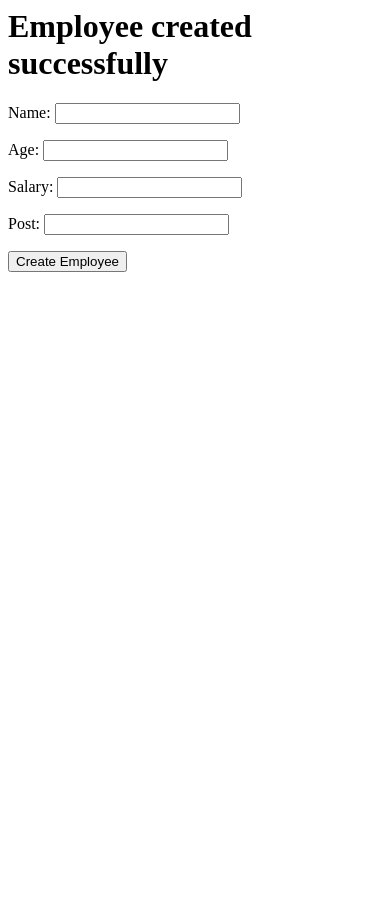
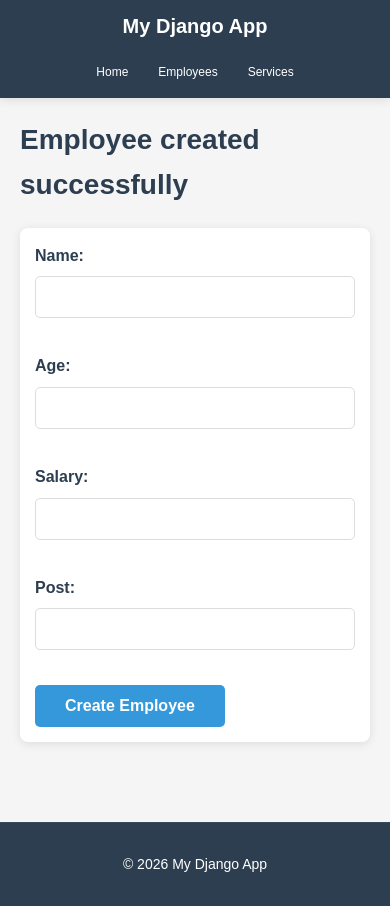
Before and after one commit to GohilVijay07/django-basic-skeleton, a Django app: page /employee/createEmployeeWithForm/ in a window 390 px wide. Before the commit the page ends 272 px from the top, so only its background shows below. Run offline with Django 5.2, Linux system fonts and the light colour scheme.

Commit message:
Add base template and styles for consistent layout; update employee templates

```diff
--- a/learning26/learning26/settings.py
+++ b/learning26/learning26/settings.py
@@ -129,4 +129,7 @@ USE_TZ = True
 # Static files (CSS, JavaScript, Images)
 # https://docs.djangoproject.com/en/6.0/howto/static-files/
 
-STATIC_URL = 'static/'
+STATIC_URL = '/static/'
+STATICFILES_DIRS = [
+    BASE_DIR / "static",
+]
--- /dev/null
+++ b/learning26/static/css/styles.css
@@ -0,0 +1,323 @@
+*{
+    margin: 0;
+    padding: 0;
+    box-sizing: border-box;
+    font-family: 'Poppins', sans-serif;
+}
+
+body {
+    background-color: #f5f5f5;
+    color: #333;
+    line-height: 1.6;
+}
+
+/* NAVBAR STYLING */
+.navbar{
+    display: flex;
+    align-items: center;
+    justify-content: space-between;
+    padding: 20px 40px;
+    background-color: #2c3e50;
+    box-shadow: 0 2px 10px rgba(0, 0, 0, 0.1);
+    position: sticky;
+    top: 0;
+    z-index: 100;
+}
+
+.logo{
+    color: #fff;
+    font-size: 28px;
+    font-weight: bold;
+    transition: color 0.3s ease;
+}
+
+.logo:hover {
+    color: #3498db;
+}
+
+.links{
+    display: flex;
+    gap: 30px;
+}
+
+.links a{
+    color: #fff;
+    text-decoration: none;
+    font-size: 16px;
+    font-weight: 500;
+    transition: all 0.3s ease;
+    padding: 8px 12px;
+    border-radius: 5px;
+}
+
+.links a:hover{
+    background-color: #3498db;
+    color: #fff;
+    transform: translateY(-2px);
+}
+
+/* MAIN CONTENT STYLING */
+main {
+    max-width: 1200px;
+    margin: 40px auto;
+    padding: 0 20px;
+    min-height: calc(100vh - 200px);
+}
+
+h1, h2, h3 {
+    color: #2c3e50;
+    margin-bottom: 20px;
+    margin-top: 20px;
+}
+
+h1 {
+    font-size: 36px;
+}
+
+h2 {
+    font-size: 28px;
+}
+
+/* FORM STYLING */
+form {
+    background-color: #fff;
+    padding: 30px;
+    border-radius: 8px;
+    box-shadow: 0 2px 10px rgba(0, 0, 0, 0.1);
+    margin: 20px 0;
+}
+
+form p {
+    margin-bottom: 20px;
+}
+
+label {
+    display: block;
+    margin-bottom: 8px;
+    font-weight: 600;
+    color: #2c3e50;
+}
+
+input[type="text"],
+input[type="email"],
+input[type="password"],
+input[type="number"],
+input[type="date"],
+textarea,
+select {
+    width: 100%;
+    padding: 12px;
+    margin-bottom: 15px;
+    border: 1px solid #ddd;
+    border-radius: 5px;
+    font-size: 14px;
+    font-family: 'Poppins', sans-serif;
+    transition: border-color 0.3s ease;
+}
+
+input:focus,
+textarea:focus,
+select:focus {
+    outline: none;
+    border-color: #3498db;
+    box-shadow: 0 0 5px rgba(52, 152, 219, 0.3);
+}
+
+/* BUTTON STYLING */
+button,
+input[type="submit"] {
+    background-color: #3498db;
+    color: white;
+    padding: 12px 30px;
+    border: none;
+    border-radius: 5px;
+    font-size: 16px;
+    font-weight: 600;
+    cursor: pointer;
+    transition: all 0.3s ease;
+    margin-right: 10px;
+}
+
+button:hover,
+input[type="submit"]:hover {
+    background-color: #2980b9;
+    transform: translateY(-2px);
+    box-shadow: 0 5px 15px rgba(52, 152, 219, 0.4);
+}
+
+button:active,
+input[type="submit"]:active {
+    transform: translateY(0);
+}
+
+/* TABLE STYLING */
+table {
+    width: 100%;
+    border-collapse: collapse;
+    background-color: #fff;
+    box-shadow: 0 2px 10px rgba(0, 0, 0, 0.1);
+    border-radius: 8px;
+    overflow: hidden;
+}
+
+table thead {
+    background-color: #2c3e50;
+    color: #fff;
+}
+
+table th,
+table td {
+    padding: 15px;
+    text-align: left;
+    border-bottom: 1px solid #ddd;
+}
+
+table tbody tr {
+    transition: background-color 0.3s ease;
+}
+
+table tbody tr:hover {
+    background-color: #f8f9fa;
+}
+
+table a {
+    color: #3498db;
+    text-decoration: none;
+    transition: color 0.3s ease;
+}
+
+table a:hover {
+    color: #2980b9;
+    text-decoration: underline;
+}
+
+/* FOOTER STYLING */
+footer {
+    background-color: #2c3e50;
+    color: #fff;
+    text-align: center;
+    padding: 30px 20px;
+    margin-top: 60px;
+    border-top: 1px solid #34495e;
+}
+
+footer p {
+    margin: 0;
+    font-size: 14px;
+}
+
+/* LISTS STYLING */
+ul, ol {
+    margin: 20px 0;
+    padding-left: 20px;
+}
+
+li {
+    margin-bottom: 10px;
+}
+
+/* LINKS STYLING */
+a {
+    color: #3498db;
+    text-decoration: none;
+    transition: color 0.3s ease;
+}
+
+a:hover {
+    color: #2980b9;
+}
+
+/* MESSAGES/ALERTS */
+.success {
+    background-color: #d4edda;
+    color: #155724;
+    padding: 15px;
+    border-radius: 5px;
+    margin: 20px 0;
+    border-left: 4px solid #28a745;
+}
+
+.error {
+    background-color: #f8d7da;
+    color: #721c24;
+    padding: 15px;
+    border-radius: 5px;
+    margin: 20px 0;
+    border-left: 4px solid #dc3545;
+}
+
+.info {
+    background-color: #d1ecf1;
+    color: #0c5460;
+    padding: 15px;
+    border-radius: 5px;
+    margin: 20px 0;
+    border-left: 4px solid #17a2b8;
+}
+
+/* RESPONSIVE DESIGN */
+@media (max-width: 768px) {
+    .navbar {
+        flex-direction: column;
+        padding: 15px;
+    }
+
+    .logo {
+        margin-bottom: 15px;
+        font-size: 24px;
+    }
+
+    .links {
+        gap: 15px;
+        flex-wrap: wrap;
+        justify-content: center;
+    }
+
+    .links a {
+        font-size: 14px;
+    }
+
+    h1 {
+        font-size: 28px;
+    }
+
+    h2 {
+        font-size: 22px;
+    }
+
+    table {
+        font-size: 14px;
+    }
+
+    table th,
+    table td {
+        padding: 10px;
+    }
+}
+
+@media (max-width: 480px) {
+    .navbar {
+        padding: 10px;
+    }
+
+    .logo {
+        font-size: 20px;
+    }
+
+    .links {
+        gap: 10px;
+    }
+
+    .links a {
+        font-size: 12px;
+        padding: 6px 10px;
+    }
+
+    main {
+        margin: 20px auto;
+    }
+
+    form {
+        padding: 15px;
+    }
+}
--- /dev/null
+++ b/learning26/templates/base.html
@@ -0,0 +1,31 @@
+{% load static %}
+<!DOCTYPE html>
+<html lang="en">
+<head>
+    <meta charset="UTF-8">
+    <meta name="viewport" content="width=device-width, initial-scale=1.0">
+    <title>{% block title %}My Django App{% endblock %}</title>
+    <link rel="stylesheet" href="{% static 'css/styles.css' %}">
+</head>
+<body>
+    <header>
+        <nav class="navbar">
+            <div class="logo">My Django App</div>
+            <div class="links">
+                <a href="/">Home</a>
+                <a href="/employee/">Employees</a>
+                <a href="/services/">Services</a>
+            </div>
+        </nav>
+    </header>
+
+    <main>
+        {% block content %}
+        {% endblock %}
+    </main>
+
+    <footer>
+        <p>&copy; 2026 My Django App</p>
+    </footer>
+</body>
+</html>
--- a/learning26/templates/employee/createEmployeeForm.html
+++ b/learning26/templates/employee/createEmployeeForm.html
@@ -1,5 +1,9 @@
+{% extends 'base.html' %}
+{% block content %}
 <h1>Employee created successfully</h1>
 <form method="post">
     {% csrf_token %}
     {{ form.as_p }}
     <button type="submit">Create Employee</button>
+</form>
+{% endblock %}
--- a/learning26/templates/employee/employeeList.html
+++ b/learning26/templates/employee/employeeList.html
@@ -1,3 +1,4 @@
+{% extends 'base.html' %}
 <h1>EMPLOYEE LIST</h1>
 <a href="{% url 'createEmployeeWithForm'%}">CREATE EMPLOYEE</a>
 <a href ="{% url 'filterEmployee' %}">FILTER</a>
```
